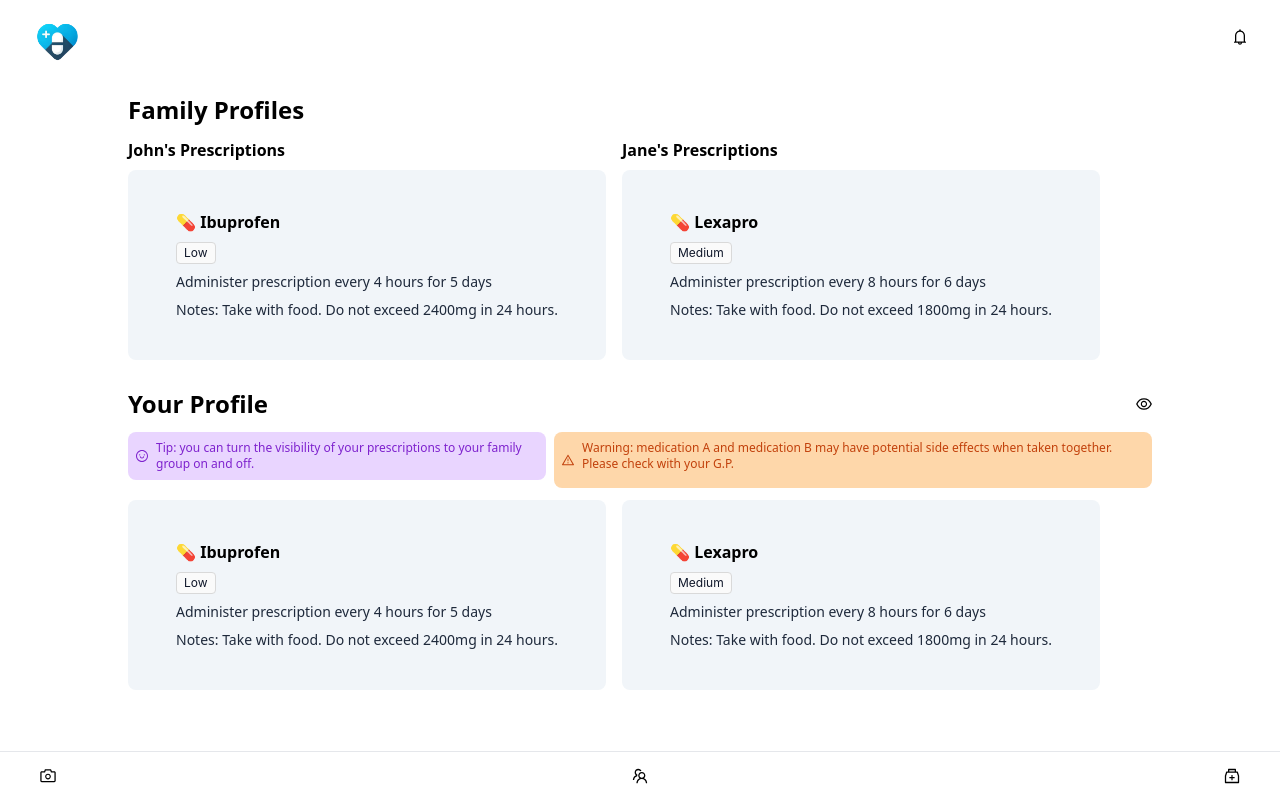
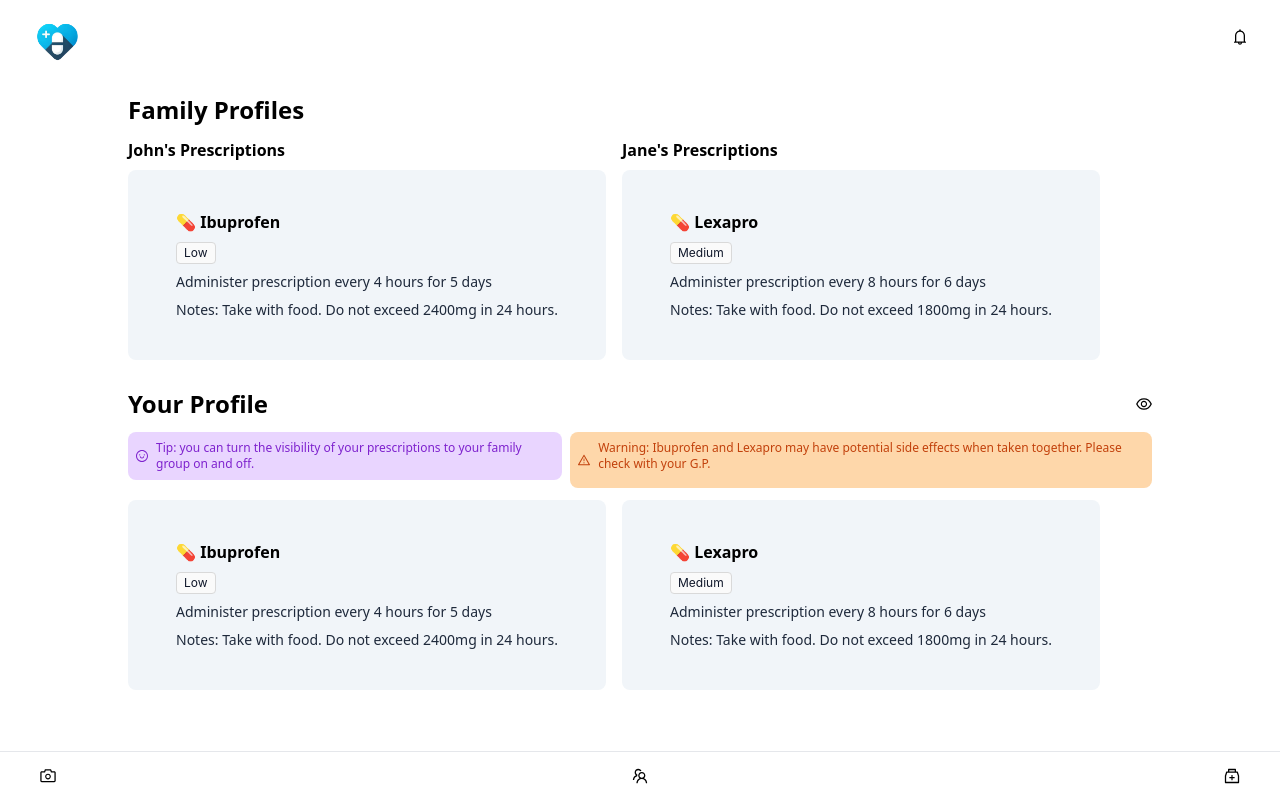
Before and after one commit to gracexkan/unihack-2024, a React (Vite) app in the folder frontend/: page /profiles in a window 1280 px wide. Built offline with nearby package versions, Linux system fonts and the light colour scheme.

Commit message:
fix(frontend): placeholder text

```diff
--- a/frontend/src/pages/profiles/Profiles.tsx
+++ b/frontend/src/pages/profiles/Profiles.tsx
@@ -81,7 +81,7 @@ const Profiles = () => {
           <SmileOutlined />
           {"Tip: you can turn the visibility of your prescriptions to your family group on and off."}
         </div>
-        <Pill message={"Warning: medication A and medication B may have potential side effects when taken together. Please check with your G.P."} />
+        <Pill message={"Warning: Ibuprofen and Lexapro may have potential side effects when taken together. Please check with your G.P."} />
       </div>
       <div className="flex flex-col m-0 w-4/5 lg:flex-row gap-4">
         {data.map((d, index) => (
```
